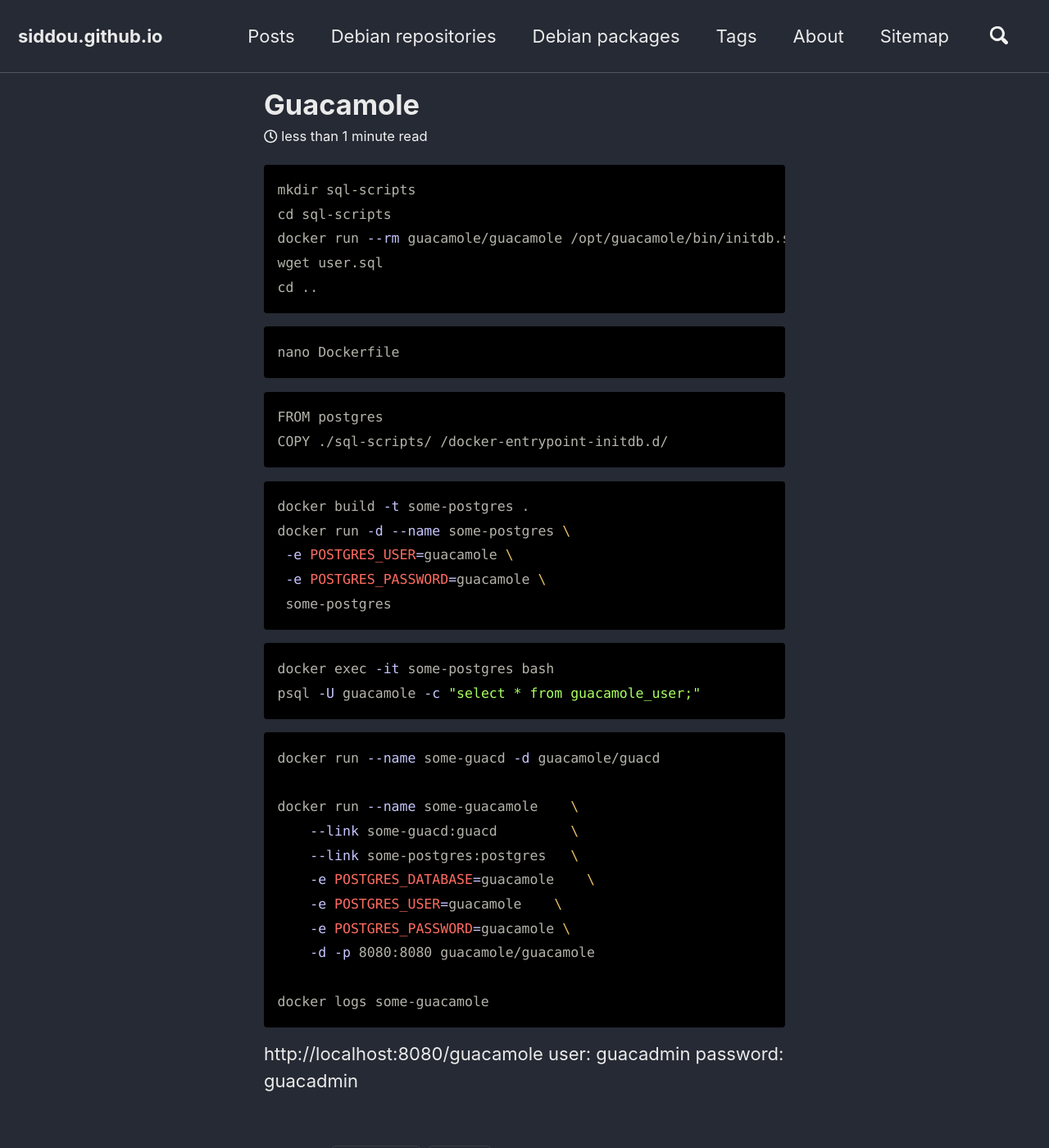
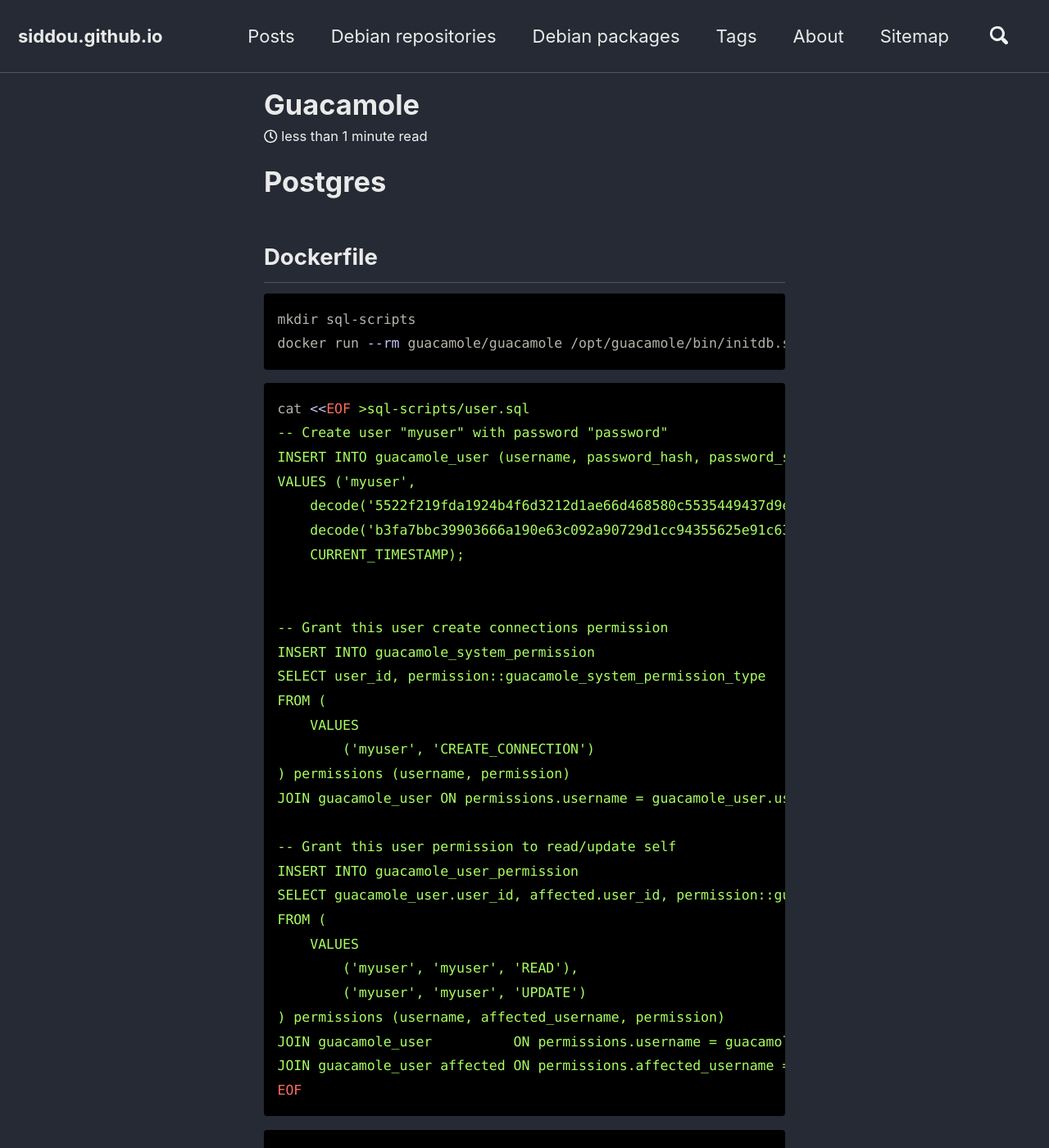
Before and after one commit to siddou/siddou.github.io, a Jekyll site: the page built from _posts/2018-09-28-guacamole.md, in a window 1280 px wide and 1400 px high. Shown: the whole window at 82% size. Built offline with Jekyll 4.4.1, drawn with Linux system fonts in a browser that asks for light colours; nearby versions of some CDN libraries; some of the changed text lies outside the part shown.

Commit message:
guacamole

````diff
--- a/Gemfile
+++ b/Gemfile
@@ -16,6 +16,7 @@
 gem "github-pages", group: :jekyll_plugins
 gem "minimal-mistakes-jekyll"
 gem "jekyll-redirect-from"
+#gem "jekyll_github_sample"
 
 # The following plugins are automatically loaded by the theme-gem:
 #   gem "jekyll-paginate"
--- a/_config.yml
+++ b/_config.yml
@@ -210,6 +210,7 @@
   - jekyll-gist
   - jekyll-feed
   - jemoji
+#  - jekyll_github_sample
 
 # mimic GitHub Pages with --safe
 whitelist:
--- a/_posts/2018-09-28-guacamole.md
+++ b/_posts/2018-09-28-guacamole.md
@@ -5,12 +5,44 @@
   - tutorial
 ---
 
+# Postgres
+
+## Dockerfile
+
 ```shell
 mkdir sql-scripts
-cd sql-scripts
-docker run --rm guacamole/guacamole /opt/guacamole/bin/initdb.sh --postgres > initdb.sql
-wget user.sql
-cd ..
+docker run --rm guacamole/guacamole /opt/guacamole/bin/initdb.sh --postgres > sql-scripts/initdb.sql
+```
+```shell
+cat <<EOF >sql-scripts/user.sql
+-- Create user "myuser" with password "password"
+INSERT INTO guacamole_user (username, password_hash, password_salt, password_date)
+VALUES ('myuser',
+    decode('5522f219fda1924b4f6d3212d1ae66d468580c5535449437d9e80eefaa883a01', 'hex'),  -- 'password'
+    decode('b3fa7bbc39903666a190e63c092a90729d1cc94355625e91c63bb738f0454387', 'hex'),
+    CURRENT_TIMESTAMP);
+
+
+-- Grant this user create connections permission
+INSERT INTO guacamole_system_permission
+SELECT user_id, permission::guacamole_system_permission_type
+FROM (
+    VALUES
+        ('myuser', 'CREATE_CONNECTION')
+) permissions (username, permission)
+JOIN guacamole_user ON permissions.username = guacamole_user.username;
+
+-- Grant this user permission to read/update self
+INSERT INTO guacamole_user_permission
+SELECT guacamole_user.user_id, affected.user_id, permission::guacamole_object_permission_type
+FROM (
+    VALUES
+        ('myuser', 'myuser', 'READ'),
+        ('myuser', 'myuser', 'UPDATE')
+) permissions (username, affected_username, permission)
+JOIN guacamole_user          ON permissions.username = guacamole_user.username
+JOIN guacamole_user affected ON permissions.affected_username = affected.username;
+EOF
 ```
 
 ```shell
````
Also changed, not shown: other parts of _posts/2018-09-28-guacamole.md (+10 -0 lines), _posts/2018-09-26-docker.md (+2 -4 lines).
